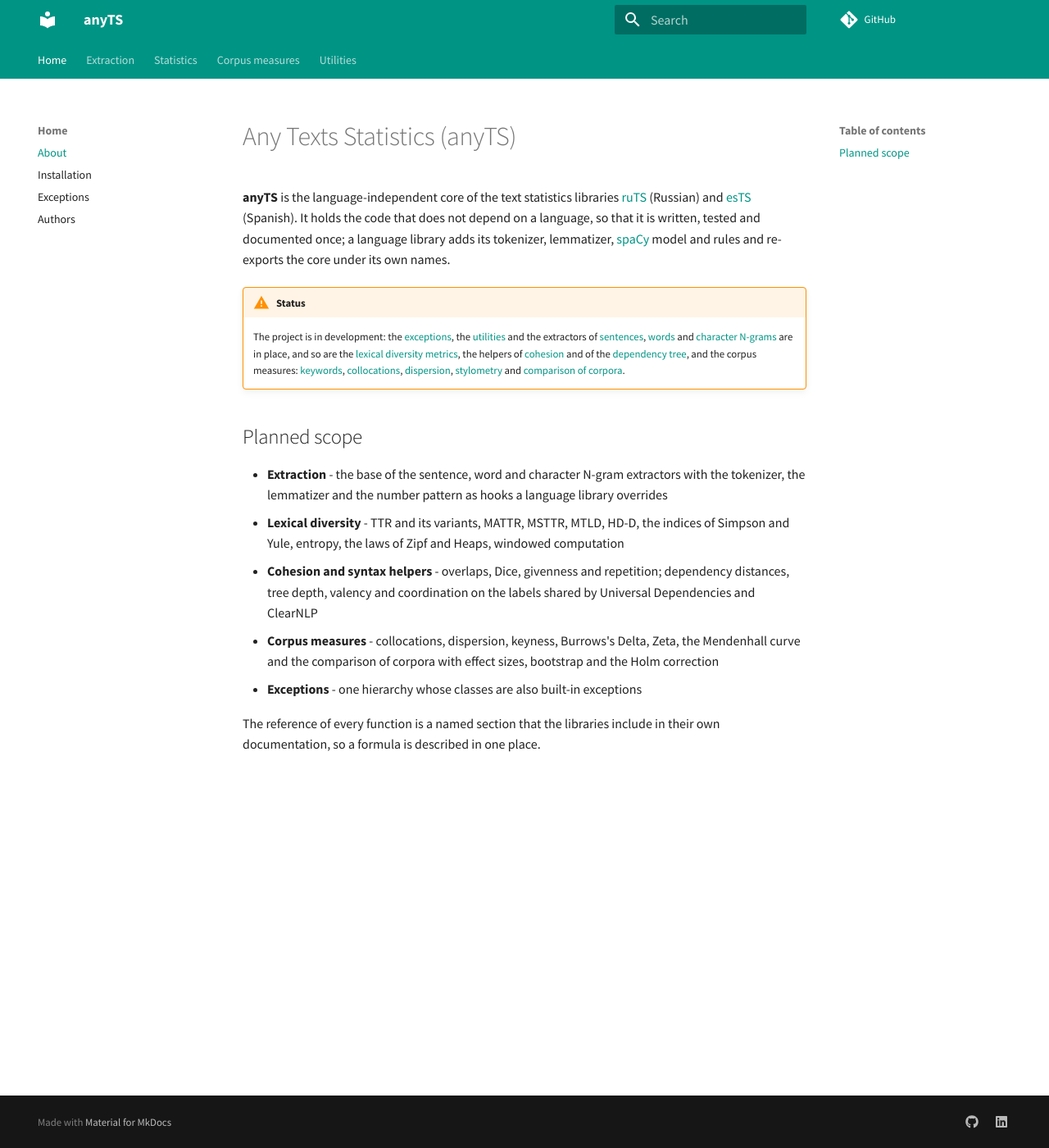
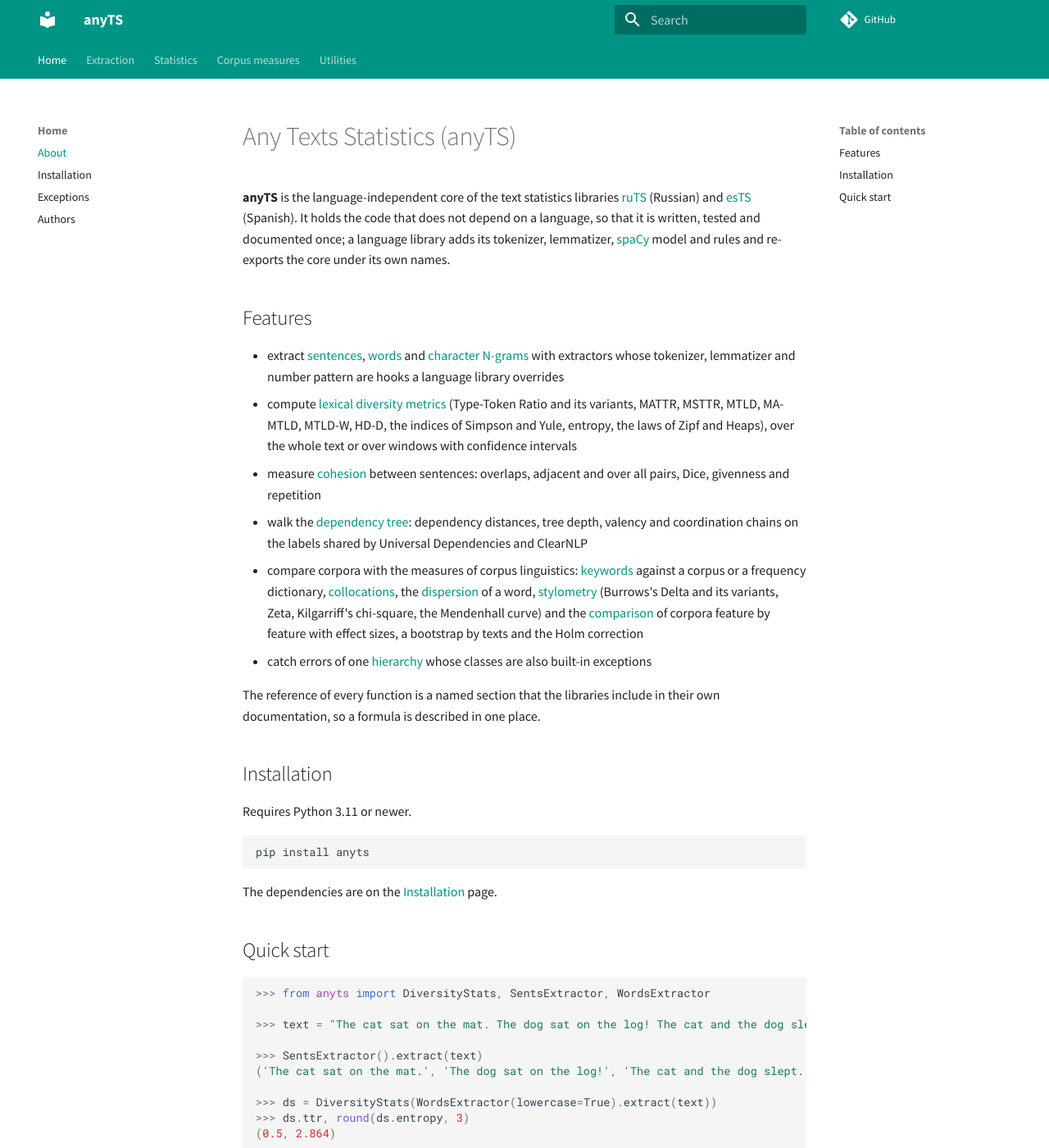
Before and after one commit to SergeyShk/anyTS, an MkDocs documentation site: the page built from docs/index.md, in a window 1280 px wide and 1400 px high. Shown: the whole window at 82% size. Built offline with MkDocs 1.6.1 and Material for MkDocs 9.7.7, drawn with Linux system fonts in a browser that asks for light colours; comment, search, counter and statistics services are not loaded; some of the changed text lies outside the part shown.

Commit message:
Release 0.1.0
Co-Authored-By: Claude Opus 5.5 <noreply@anthropic.com>

````diff
--- a/docs/index.md
+++ b/docs/index.md
@@ -2,15 +2,60 @@
 
 **anyTS** is the language-independent core of the text statistics libraries [ruTS](https://github.com/SergeyShk/ruTS) (Russian) and [esTS](https://github.com/SergeyShk/esTS) (Spanish). It holds the code that does not depend on a language, so that it is written, tested and documented once; a language library adds its tokenizer, lemmatizer, [spaCy](https://github.com/explosion/spaCy) model and rules and re-exports the core under its own names.
 
-!!! warning "Status"
-    The project is in development: the [exceptions](exceptions.md), the [utilities](utils.md) and the extractors of [sentences](extractors/sentences.md), [words](extractors/words.md) and [character N-grams](extractors/char_ngrams.md) are in place, and so are the [lexical diversity metrics](stats/diversity_stats.md), the helpers of [cohesion](stats/cohesion.md) and of the [dependency tree](stats/syntax.md), and the corpus measures: [keywords](corpus/keyness.md), [collocations](corpus/collocations.md), [dispersion](corpus/dispersion.md), [stylometry](corpus/stylometry.md) and [comparison of corpora](corpus/compare.md).
+## Features
 
-## Planned scope
-
-*   **Extraction** - the base of the sentence, word and character N-gram extractors with the tokenizer, the lemmatizer and the number pattern as hooks a language library overrides
-*   **Lexical diversity** - TTR and its variants, MATTR, MSTTR, MTLD, HD-D, the indices of Simpson and Yule, entropy, the laws of Zipf and Heaps, windowed computation
-*   **Cohesion and syntax helpers** - overlaps, Dice, givenness and repetition; dependency distances, tree depth, valency and coordination on the labels shared by Universal Dependencies and ClearNLP
-*   **Corpus measures** - collocations, dispersion, keyness, Burrows's Delta, Zeta, the Mendenhall curve and the comparison of corpora with effect sizes, bootstrap and the Holm correction
-*   **Exceptions** - one hierarchy whose classes are also built-in exceptions
+*   extract [sentences](extractors/sentences.md), [words](extractors/words.md) and [character N-grams](extractors/char_ngrams.md) with extractors whose tokenizer, lemmatizer and number pattern are hooks a language library overrides
+*   compute [lexical diversity metrics](stats/diversity_stats.md) (Type-Token Ratio and its variants, MATTR, MSTTR, MTLD, MA-MTLD, MTLD-W, HD-D, the indices of Simpson and Yule, entropy, the laws of Zipf and Heaps), over the whole text or over windows with confidence intervals
+*   measure [cohesion](stats/cohesion.md) between sentences: overlaps, adjacent and over all pairs, Dice, givenness and repetition
+*   walk the [dependency tree](stats/syntax.md): dependency distances, tree depth, valency and coordination chains on the labels shared by Universal Dependencies and ClearNLP
+*   compare corpora with the measures of corpus linguistics: [keywords](corpus/keyness.md) against a corpus or a frequency dictionary, [collocations](corpus/collocations.md), the [dispersion](corpus/dispersion.md) of a word, [stylometry](corpus/stylometry.md) (Burrows's Delta and its variants, Zeta, Kilgarriff's chi-square, the Mendenhall curve) and the [comparison](corpus/compare.md) of corpora feature by feature with effect sizes, a bootstrap by texts and the Holm correction
+*   catch errors of one [hierarchy](exceptions.md) whose classes are also built-in exceptions
 
 The reference of every function is a named section that the libraries include in their own documentation, so a formula is described in one place.
+
+## Installation
+
+Requires Python 3.11 or newer.
+
+``` bash
+pip install anyts
+```
+
+The dependencies are on the [Installation](installation.md) page.
+
+## Quick start
+
+``` python
+>>> from anyts import DiversityStats, SentsExtractor, WordsExtractor
+
+>>> text = "The cat sat on the mat. The dog sat on the log! The cat and the dog slept."
+
+>>> SentsExtractor().extract(text)
+('The cat sat on the mat.', 'The dog sat on the log!', 'The cat and the dog slept.')
+
+>>> ds = DiversityStats(WordsExtractor(lowercase=True).extract(text))
+>>> ds.ttr, round(ds.entropy, 3)
+(0.5, 2.864)
+```
+
+A language library subclasses the extractors and overrides their hooks:
+
+``` python
+>>> class Words(WordsExtractor):
+...     def lemmatize(self, word):
+...         return {"sat": "sit", "slept": "sleep"}.get(word.lower(), word)
+
+>>> Words(lowercase=True, use_lexemes=True).extract("The cat sat. The dog slept.")
+('the', 'cat', 'sit', 'the', 'dog', 'sleep')
+```
+
+The corpus measures take lists of words:
+
+``` python
+>>> from anyts.corpus import keyness
+
+>>> cats = WordsExtractor(lowercase=True).extract("The cat sat on the mat. The cat saw a bird. The cat slept.")
+>>> dogs = WordsExtractor(lowercase=True).extract("The dog sat on the log. The dog saw a cat. The dog barked.")
+>>> [(keyword.word, round(keyword.log_ratio, 2)) for keyword in keyness(cats, dogs, min_freq=2)]
+[('cat', 1.58)]
+```
--- a/pyproject.toml
+++ b/pyproject.toml
@@ -1,6 +1,6 @@
 [project]
 name = "anyts"
-version = "0.1.0.dev6"
+version = "0.1.0"
 description = "Any Texts Statistics: the language-independent core of text statistics libraries"
 readme = "README.md"
 requires-python = ">=3.11"
````
Also changed, not shown: README.md (+71 -12 lines), 2 other files.
